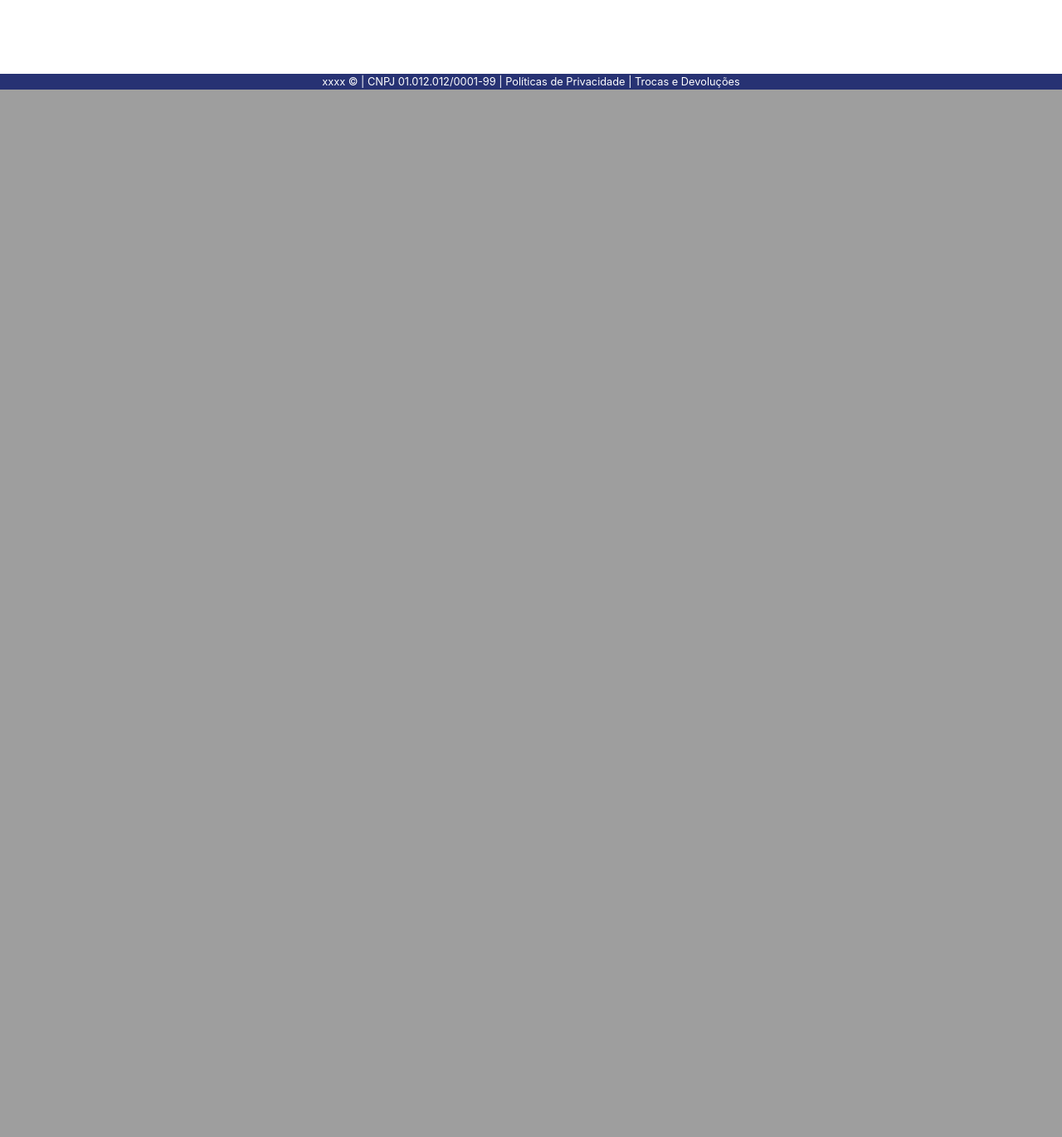
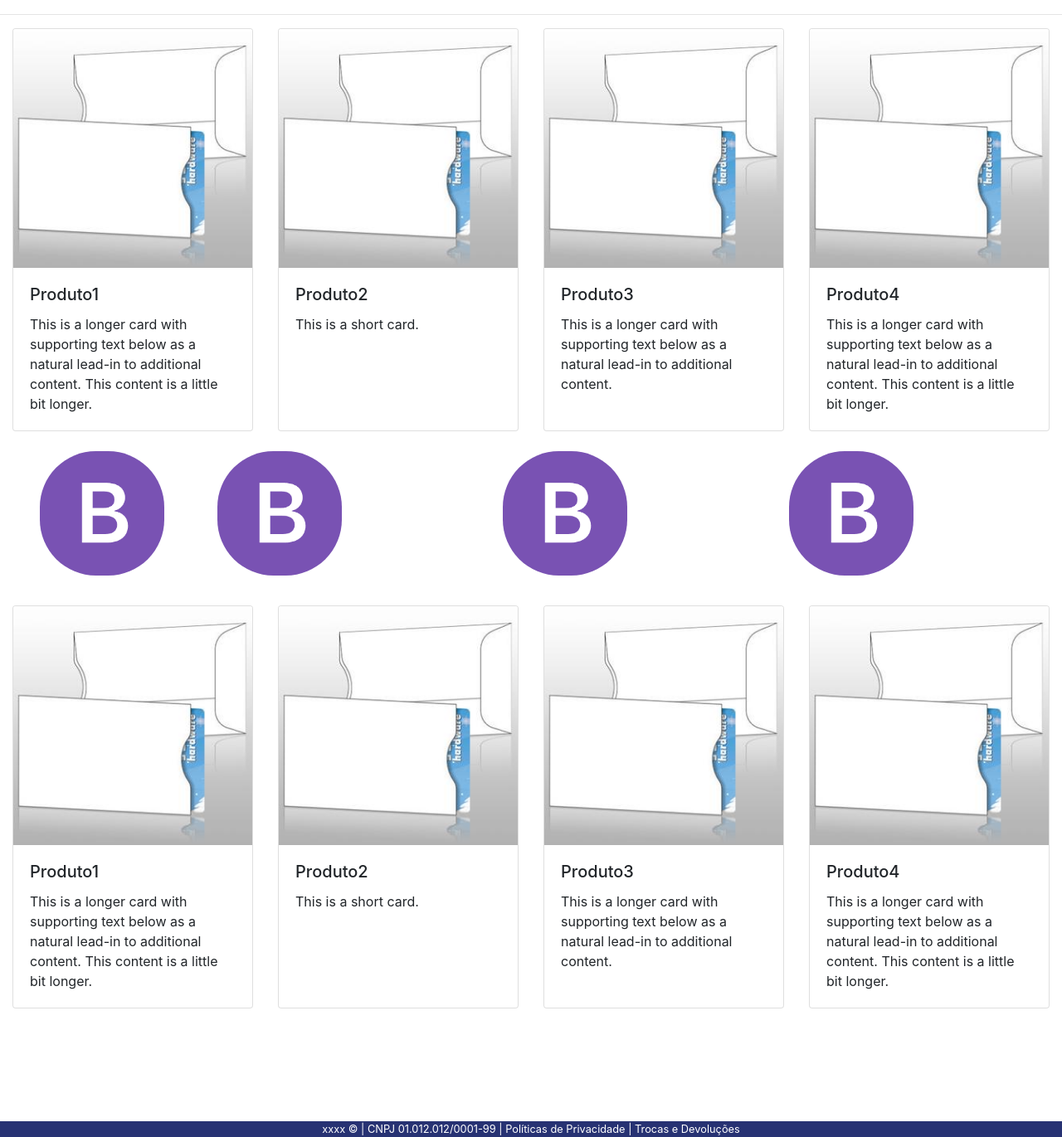
Before and after one commit to RafaelCarvalhoNeto/projeto-integrador-dh, a PHP site: page / in a window 1280 px wide. Shown: the part 928-2299 px from the top of the page at 83% size. Before the commit the page ends 1036 px from the top, so only its background shows below. Run offline with PHP 8.4, Linux system fonts and the light colour scheme; some libraries are stand-ins or nearby versions.

Commit message:
card decks instalados

```diff
--- a/assets/css/style.css
+++ b/assets/css/style.css
@@ -5,11 +5,22 @@
     scroll-behavior: smooth	;
     box-sizing: border-box;
 }
+#redonda {
+    margin-bottom: 20px;
+    border-radius: 45%;
+    height: 150px;
+    /* widows: 70%; */
+    justify-content: row space-between !important;
+}
 .bg-dark{
     background-color: #273273 !important;
 }
 .navbar-brand{
     color: white !important;
+}
+section {
+    flex-wrap: wrap;
+    justify-content: space-between;
 }
 footer{
     width: 100vw;
--- a/index.php
+++ b/index.php
@@ -12,21 +12,24 @@
         </ol>
         <div class="carousel-inner">
           <div class="carousel-item active">
-                <img class="d-block w-100" src="https://www.wigan-leigh.ac.uk/application/files/6815/0816/7195/placeholder.png" alt="First slide">
+            <img class="d-block w-100"
+              src="https://www.wigan-leigh.ac.uk/application/files/6815/0816/7195/placeholder.png" alt="First slide">
             <div class="carousel-caption d-none d-md-block">
               <h5>Item 1 Heading</h5>
               <p>Item 1 Description</p>
             </div>
           </div>
           <div class="carousel-item">
-                <img class="d-block w-100" src="https://www.wigan-leigh.ac.uk/application/files/6815/0816/7195/placeholder.png" alt="Second slide">
+            <img class="d-block w-100"
+              src="https://www.wigan-leigh.ac.uk/application/files/6815/0816/7195/placeholder.png" alt="Second slide">
             <div class="carousel-caption d-none d-md-block">
               <h5>Item 2 Heading</h5>
               <p>Item 2 Description</p>
             </div>
           </div>
           <div class="carousel-item">
-                <img class="d-block w-100" src="https://www.wigan-leigh.ac.uk/application/files/6815/0816/7195/placeholder.png" alt="Third slide">
+            <img class="d-block w-100"
+              src="https://www.wigan-leigh.ac.uk/application/files/6815/0816/7195/placeholder.png" alt="Third slide">
             <div class="carousel-caption d-none d-md-block">
               <h5>Item 3 Heading</h5>
               <p>Item 3 Description</p>
@@ -45,7 +48,134 @@
     </div>
   </div>
 </div>
+<p class="mt-12">Mais Vendidos<br></p>
+<hr>
+<!-- Cards Deck -->
+<section>
+  <article class="col-lg-12">
+    <div class="row row-cols-1 row-cols-md-3">
+      <div class="col mb-4">
+        <div class="card h-100">
+          <img src="./assets/img/blank.jpeg" class="card-img-top" alt=".h-100">
+          <div class="card-body">
+            <h5 class="card-title">Produto1</h5>
+            <p class="card-text">This is a longer card with supporting text below as a natural lead-in to additional
+              content. This content is a little bit longer.</p>
+          </div>
+        </div>
+      </div>
+      <div class="col mb-4">
+        <div class="card h-100">
+          <img src="./assets/img/blank.jpeg" class="card-img-top" alt=".h-100">
+          <div class="card-body">
+            <h5 class="card-title">Produto2</h5>
+            <p class="card-text">This is a short card.</p>
+          </div>
+        </div>
+      </div>
+      <div class="col mb-4">
+        <div class="card h-100">
+          <img src="./assets/img/blank.jpeg" class="card-img-top" alt=".h-100">
+          <div class="card-body">
+            <h5 class="card-title">Produto3</h5>
+            <p class="card-text">This is a longer card with supporting text below as a natural lead-in to additional
+              content.</p>
+          </div>
+        </div>
+      </div>
+      <div class="col mb-4">
+        <div class="card h-100">
+          <img src="./assets/img/blank.jpeg" class="card-img-top" alt=".h-100">
+          <div class="card-body">
+            <h5 class="card-title">Produto4</h5>
+            <p class="card-text">This is a longer card with supporting text below as a natural lead-in to additional
+              content. This content is a little bit longer.</p>
+          </div>
+        </div>
+      </div>
+    </div>
+  </article>
+  <!-- cards redondos -->
+  <section id="catR" class="row ml-5 mr-5">
 
+    <div class="row">
+      <div class="col-sm-6 col-md-3">
+        <div class="mb-3">
+          <a href="#">
+            <img id="redonda" src="./assets/img/blank2.jpeg" class alt=".h-100">
+        </div>
+        </a>
+      </div>
+    </div>
+    <div class="col-sm-6 col-md-3">
+      <div class="mb-3">
+        <a href="#">
+          <img id="redonda" src="./assets/img/blank2.jpeg" class alt=".h-100">
+        </a>
+      </div>
+    </div>
+    <div class="col-sm-6 col-md-3">
+      <div class="mb-3">
+        <a href="#">
+          <img id="redonda" src="./assets/img/blank2.jpeg" class alt=".h-100">
+        </a>
+      </div>
+    </div>
+    <div class="col-sm-6 col-md-3">
+      <div class="mb-3">
+        <a href="#">
+          <img id="redonda" src="./assets/img/blank2.jpeg" class alt=".h-100">
+        </a>
+      </div>
+    </div>
+
+  </section>
+  <!-- card deck -->
+  <section>
+    <article class="col-lg-12">
+      <div class="row row-cols-1 row-cols-md-3">
+        <div class="col mb-4">
+          <div class="card h-100">
+            <img src="./assets/img/blank.jpeg" class="card-img-top" alt=".h-100">
+            <div class="card-body">
+              <h5 class="card-title">Produto1</h5>
+              <p class="card-text">This is a longer card with supporting text below as a natural lead-in to additional
+                content. This content is a little bit longer.</p>
+            </div>
+          </div>
+        </div>
+        <div class="col mb-4">
+          <div class="card h-100">
+            <img src="./assets/img/blank.jpeg" class="card-img-top" alt=".h-100">
+            <div class="card-body">
+              <h5 class="card-title">Produto2</h5>
+              <p class="card-text">This is a short card.</p>
+            </div>
+          </div>
+        </div>
+        <div class="col mb-4">
+          <div class="card h-100">
+            <img src="./assets/img/blank.jpeg" class="card-img-top" alt=".h-100">
+            <div class="card-body">
+              <h5 class="card-title">Produto3</h5>
+              <p class="card-text">This is a longer card with supporting text below as a natural lead-in to additional
+                content.</p>
+            </div>
+          </div>
+        </div>
+        <div class="col mb-4">
+          <div class="card h-100">
+            <img src="./assets/img/blank.jpeg" class="card-img-top" alt=".h-100">
+            <div class="card-body">
+              <h5 class="card-title">Produto4</h5>
+              <p class="card-text">This is a longer card with supporting text below as a natural lead-in to additional
+                content. This content is a little bit longer.</p>
+            </div>
+          </div>
+        </div>
+      </div>
+    </article>
+  </section>
 
 
   <?php require_once("./inc/footer.php"); ?>
```
Also changed, not shown: assets/img/blank.jpeg (added), assets/img/blank2.jpeg (added), inc/header.php (line endings or trailing spaces). Lines whose indentation alone changed are shown as unchanged.
